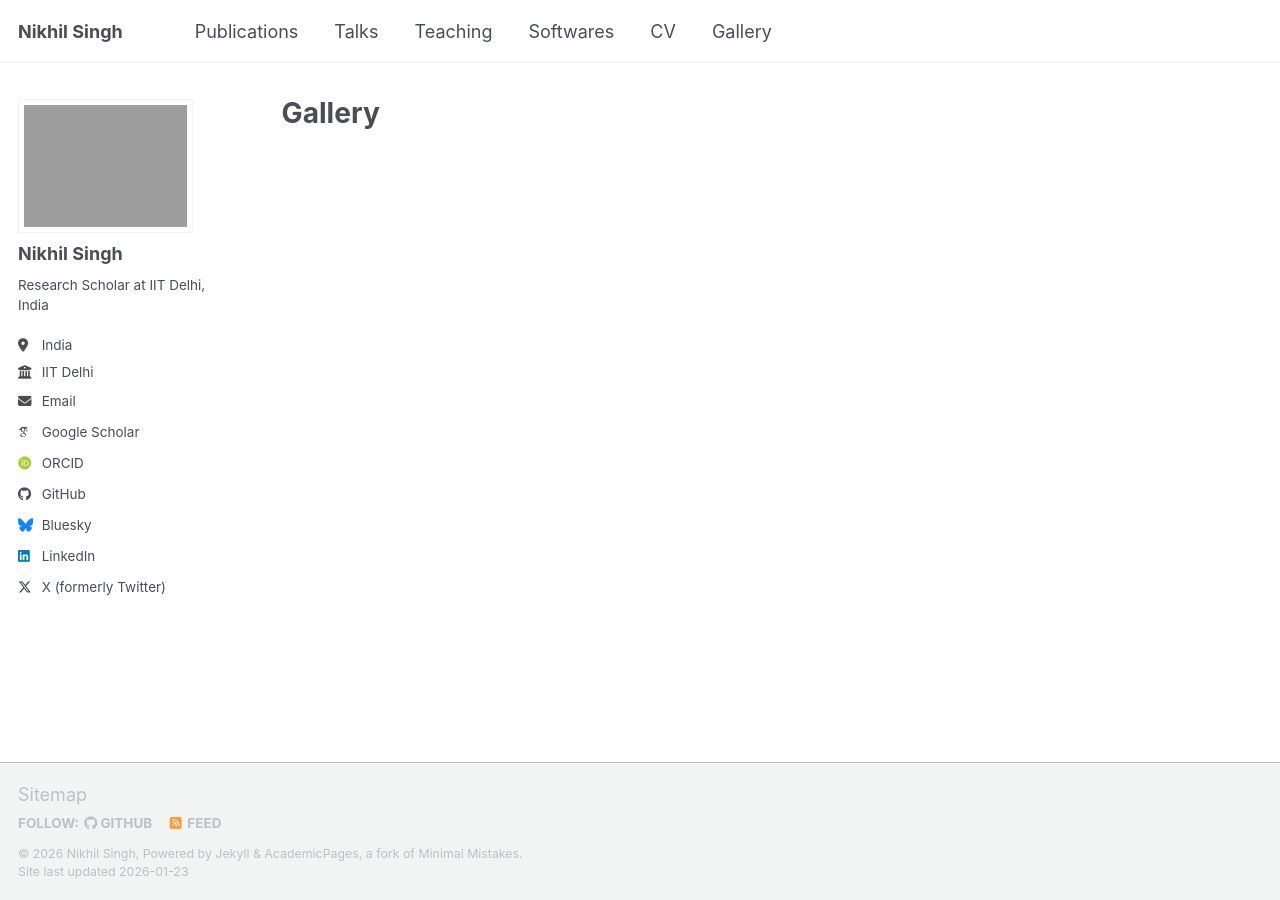
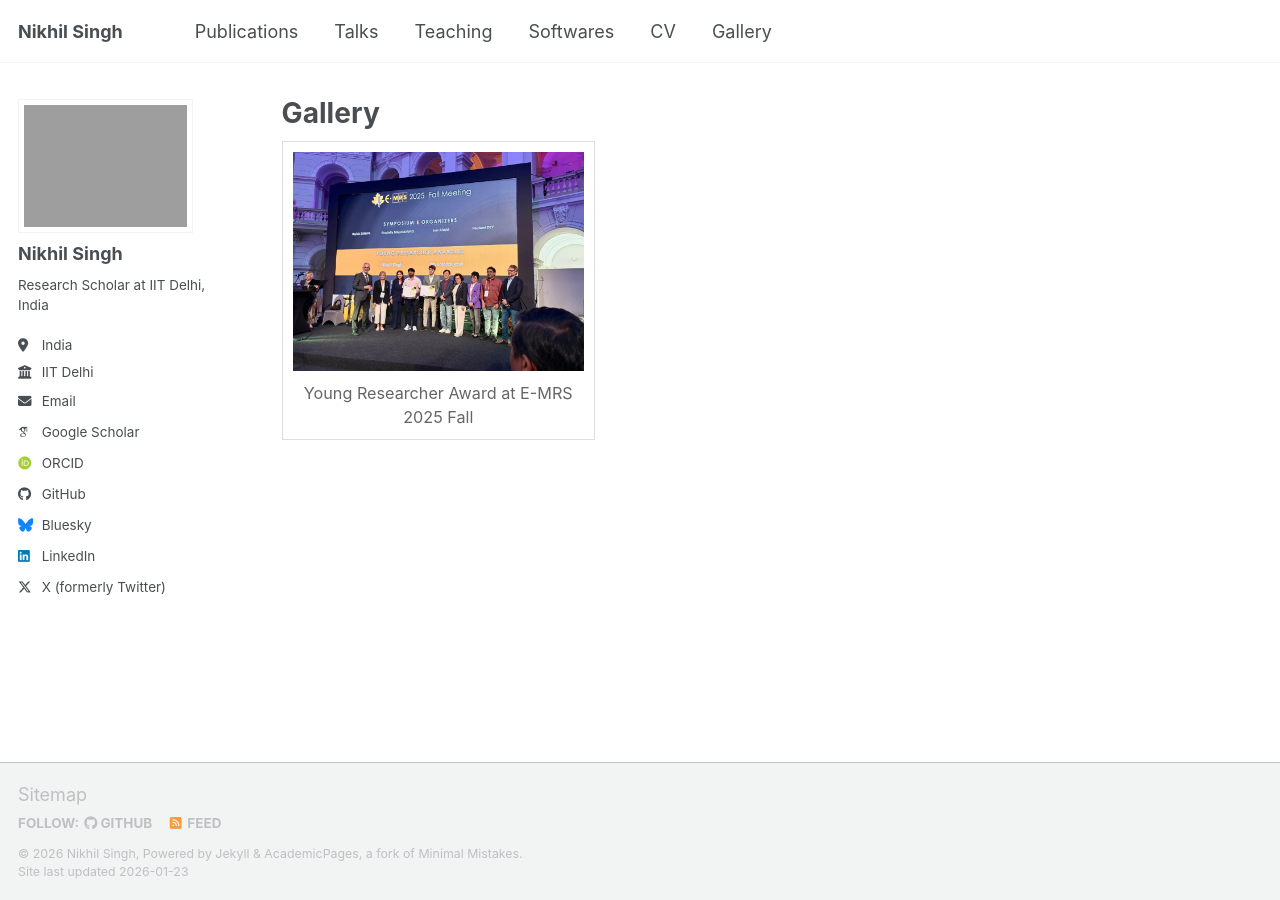
Before and after one commit to nikyadav002/nikyadav002.github.io, a Jekyll site: the page built from _pages/gallery.md, in a window 1280 px wide. Built offline with Jekyll 4.4.1, drawn with Linux system fonts in a browser that asks for light colours; some web fonts are replaced; a script bundle is joined from its source files by our own code; library files that are not in the unit come from our copies.

Commit message:
Add Young Researcher Award photo to gallery

```diff
--- a/_data/gallery.yml
+++ b/_data/gallery.yml
@@ -1,2 +1,2 @@
-# - image_path: assets/images/gallery/example.jpg
-#   caption: "Example Caption"
+- image_path: assets/images/gallery/emrs-2025-award.jpg
+  caption: "Young Researcher Award at E-MRS 2025 Fall"
```
Also changed, not shown: assets/images/gallery/emrs-2025-award.jpg (added).
